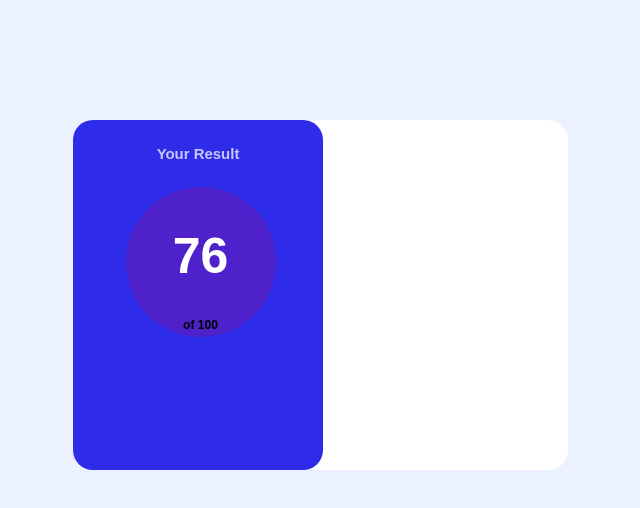
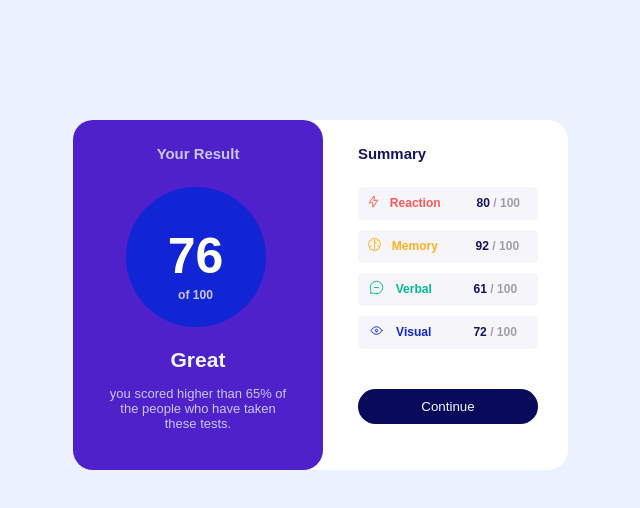
Before and after one commit to ObiriTabiri/result-summary, a plain HTML site: page index.html in a window 1280 px wide. Shown: the whole page, without its empty margins (332-972 px from the left). Drawn offline with Linux system fonts and the light colour scheme.

Commit message:
result-summary

```diff
--- a/asset/css/style.css
+++ b/asset/css/style.css
@@ -15,8 +15,8 @@ body{
 }
 .Result{
     width: 250px;
+    background-color:hsla(256, 72%, 46%, 1);
     height: 350px;
-    background-color:hsl(241, 81%, 54%) ;
     text-align: center;
     border-radius: 20px;
     position: relative;
@@ -24,9 +24,9 @@ body{
 
 }
 .circle{
-    background-color:hsla(256, 72%, 46%, 1) ;
-    width: 150px;
-    height: 150px;
+    background-color:hsl(234, 85%, 45%);
+    width: 140px;
+    height: 140px;
     border-radius: 50%;
     text-align: center;
     margin-top: -35px;
@@ -46,6 +46,13 @@ h1{
     text-align: center;
     padding-top: 40px;
 }
+.h6{
+    color: hsl(241, 100%, 89%);
+    margin-bottom: 120px;
+}
+.number-in-circle{
+    margin-top: -30px;
+}
 .summary{
     border-radius: 20px;
     width:270px ;
@@ -53,6 +60,58 @@ h1{
     background-color:hsl(0, 0%, 100%);
 
 }
-h5{
+.rest{
     color: hsl(241, 100%, 89%);
 }
+.great-text{
+    font-size: 13px;
+    width:190px;
+    display: flex;
+    align-items: center;
+    justify-content: center;
+    margin-top: -20px;
+    margin-left: 30px;
+    color: hsl(241, 100%, 89%);
+
+}
+h3{
+    color: aliceblue;
+}
+.summary-box{
+    margin-left: 60px;
+
+}
+.summary-box ,h5{
+    color: rgb(19, 19, 97);
+}
+.Reaction , .Memory , .Verbal , .Visual{
+    background-color:hsl(240, 29%, 97%) ;
+    display: flex;
+    align-items: center;
+    justify-content:space-evenly;
+    width:180px;
+    height: 33px;
+    border-radius: 5px;
+
+
+}
+.logo{
+    margin-left: -10px;
+    height: 15px;
+}
+.summary-text{
+    margin-left: -9px;
+}
+.Memory , .Verbal , .Visual{
+    margin-top: 10px;
+}
+button{
+    margin-top: 40px;
+    width: 180px;
+    height: 35px;
+    border-radius: 30px;
+    background-color: rgb(10, 10, 92);
+    border: none;
+    cursor: pointer;
+    color: aliceblue;
+}
--- a/index.html
+++ b/index.html
@@ -11,15 +11,64 @@
     <div class="desktop">
 
         <div class="Result">
-            <h5>Your Result</h5>
+            <h5 class="rest">Your Result</h5>
             <div class="circle">
                 <div class="number">
                     <h1>76</h1>
-                    <h6>of 100</h6>
+                    <div class="number-in-circle">
+                        <h6 class="h6">of 100</h6>
+                    </div>
                 </div>
             </div>
+            <h3>Great</h3>
+            <div class="great-text">
+                <p>
+                    you scored higher than 65% of the people who have taken these tests.
+                </p>
+            </div>
         </div>
-        <div class="summary"></div>
+        <div class="summary">
+            <div class="summary-box">
+                <h5>Summary</h5>
+                <div class="sum">
+                    <div class="Reaction">
+                        <div class="reaction-logo">
+                            <img class="logo" src="./asset/images/icon-reaction.svg">
+                        </div>
+                        <h6 class="summary-text"> <span style="color:hsl(0, 100%, 67%)">Reaction</span></h6><br>
+                        <h6>80 <span style="color: rgb(159, 159, 170) ;" > / 100</span></h6>
+                    </div>
+
+                    <div class="Memory">
+                        <div class="reaction-logo">
+                            <img class="logo" src="./asset/images/icon-memory.svg">
+                        </div>
+                        <h6 class="summary-text"> <span style="color:hsl(39, 100%, 56%) ">Memory</span></h6><br>
+                        <h6>92 <span style="color:rgb(159, 159, 170) ;" >/ 100 </span></h6>
+
+                    </div>
+
+                    <div class="Verbal">
+                        <div class="reaction-logo">
+                            <img class="logo" src="./asset/images/icon-verbal.svg">
+                        </div>
+                        <h6 class="summary-text"> <span style="color: hsl(166, 100%, 37%)">Verbal</span></h6><br>
+                        <h6>61 <span style="color:rgb(159, 159, 170) ;" >/ 100</span> </h6>
+                    </div>
+
+                    <div class="Visual">
+                        <div class="reaction-logo">
+                            <img class="logo" src="./asset/images/icon-visual.svg">
+                        </div>
+                        <h6 class="summary-text"><span style="color: hsl(234, 85%, 45%)"> Visual</span></h6><br>
+                        <h6>72 <span style="color:rgb(159, 159, 170) ;" >/ 100</span></h6>
+                    </div>
+                </div>
+
+                <button>Continue</button>
+
+            </div>
+        </div>
     </div>
 </body>
 </html>
```
